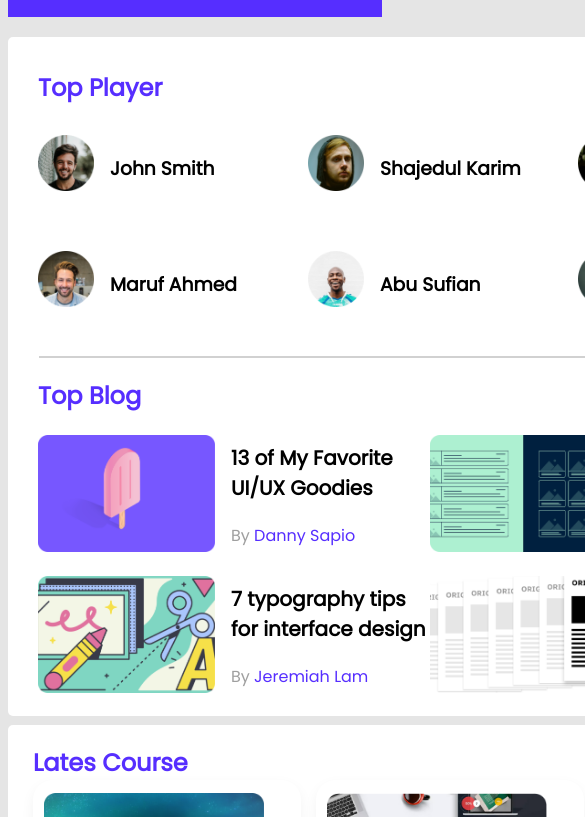
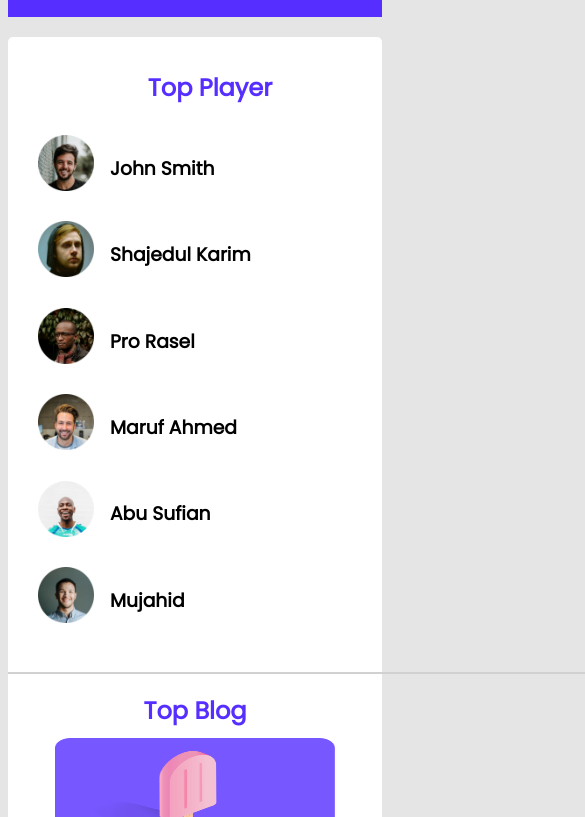
Before and after one commit to rakibhassan-1997/player-leader-board-css3, a plain HTML site: page index.html in a window 390 px wide. Shown: the part 91-908 px from the top of the page, 585 px wide, since content can reach past the window. Drawn offline with Linux system fonts and the light colour scheme.

Commit message:
responsive

```diff
--- a/styles/style.css
+++ b/styles/style.css
@@ -151,12 +151,11 @@ hr {
 .course-1 img {
   width: 220px;
   height: 104px;
-  transition: width .3s ease-in, height .3s ease-in;
-
+  transition: width 0.3s ease-in, height 0.3s ease-in;
 }
-.course-1 img:hover{
-    width: 230px;
-    height: 114px;
+.course-1 img:hover {
+  width: 230px;
+  height: 114px;
 }
 .course-1-title {
   font-size: 20.0336px;
@@ -194,3 +193,73 @@ hr {
   font-size: 14.6913px;
   color: #a2a2a2;
 }
+
+@media screen and (max-width: 688px) {
+  .container {
+    margin: 0 5px;
+  }
+  .menu {
+    gap: 7px;
+  }
+  .player-container {
+    display: flex;
+    flex-direction: column;
+    gap: 20px;
+    justify-content: center;
+    /* align-items: center; */
+  }
+  .top-player {
+    text-align: center;
+  }
+  .main-section {
+    width: auto;
+    height: 1660px;
+  }
+  .all-blogs {
+    display: flex;
+    flex-direction: column;
+    gap: 45px;
+  }
+  .blog {
+    padding: 0 40px;
+  }
+  .blog-1 {
+    flex-direction: column;
+    align-items: center;
+    justify-content: center;
+  }
+  .blog-1 img {
+    width: 280px;
+  }
+  .blog-title {
+    margin: 0;
+  }
+  .top-blog {
+    text-align: center;
+  }
+  .blog-author {
+    margin: 0;
+  }
+  .all-course {
+    flex-direction: column;
+    /* margin-left: 40px; */
+    justify-content: center;
+    align-items: center;
+  }
+  .latest-coure {
+    width: auto;
+    height: 1050px;
+  }
+  .hr {
+    width: 300px;
+  }
+  .latest-course-title {
+    text-align: center;
+  }
+  .blog-description {
+    text-align: center;
+  }
+  .top-playerr {
+    padding-top: 40px;
+  }
+}
```
